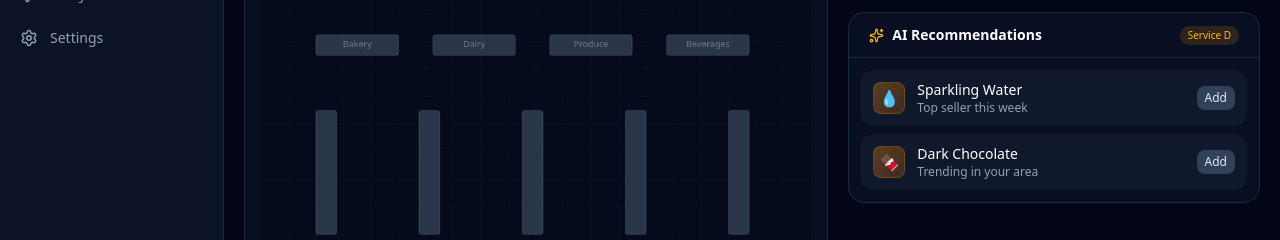
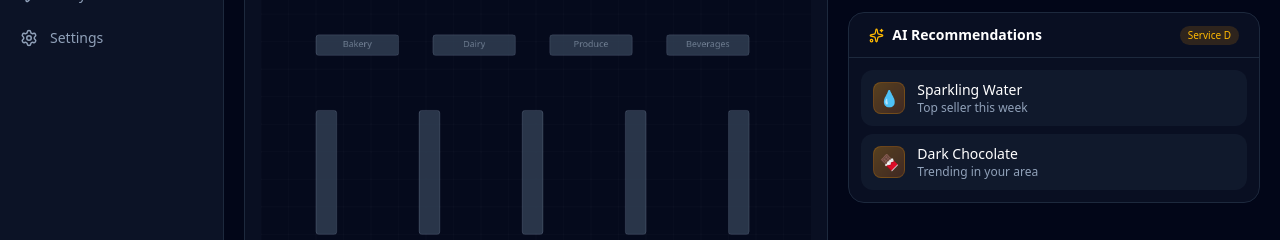
Before and after one commit to arun0786-co/automated-supermarket-ecosystem, a Next.js app in the folder stage-a-simulation/web-dashboard/: page / in a window 1280 px wide. Shown: the part 295-535 px from the top of the page. Built offline with nearby package versions, Linux system fonts and the light colour scheme; no server answers.

Commit message:
remove dead add button from recommendations

```diff
--- a/stage-a-simulation/web-dashboard/src/components/RecommendationFeed.tsx
+++ b/stage-a-simulation/web-dashboard/src/components/RecommendationFeed.tsx
@@ -45,7 +45,7 @@ export default function RecommendationFeed({ scanEvents }: Props) {
         {recs.map((r, i) => (
           <div
             key={i}
-            className="flex items-center gap-3 rounded-xl bg-slate-800/40 hover:bg-slate-800/70 transition-colors px-3 py-2.5 cursor-pointer"
+            className="flex items-center gap-3 rounded-xl bg-slate-800/40 hover:bg-slate-800/70 transition-colors px-3 py-2.5"
           >
             <div className="w-8 h-8 rounded-lg bg-gradient-to-br from-amber-500/30 to-orange-500/20 border border-amber-500/20 flex items-center justify-center text-base shrink-0">
               {r.emoji}
@@ -54,9 +54,6 @@ export default function RecommendationFeed({ scanEvents }: Props) {
               <p className="text-sm text-white font-medium truncate">{r.item}</p>
               <p className="text-xs text-slate-400 truncate">{r.reason}</p>
             </div>
-            <button className="ml-auto text-xs bg-slate-700 hover:bg-slate-600 text-slate-200 px-2 py-1 rounded-lg transition-colors shrink-0">
-              Add
-            </button>
           </div>
         ))}
       </div>
```
